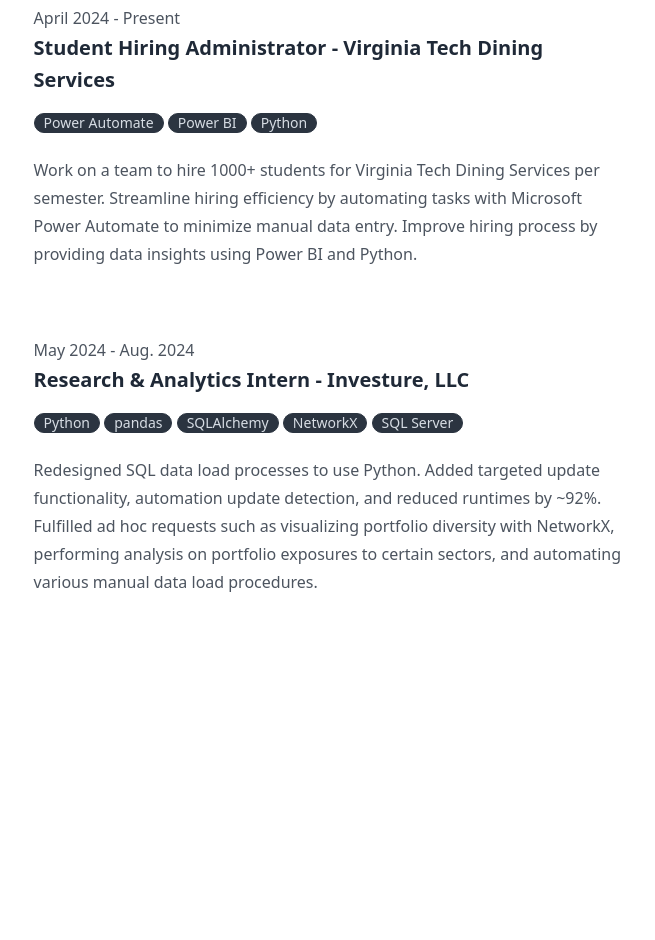
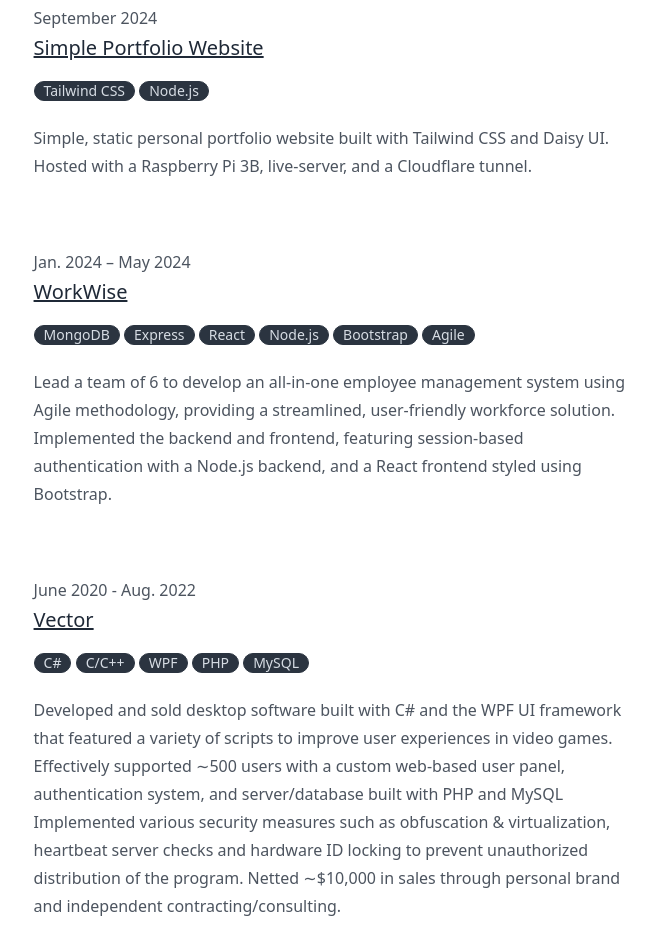
Before and after one commit to maxjschneider/minimal-portfolio, a website: page src/index.html in a window 1280 px wide. Shown: the part 1720-2660 px from the top of the page, without its empty margins (309-964 px from the left). Before the commit the page ends 2468 px from the top, so only its background shows below. Drawn offline with nearby package versions, Linux system fonts and the light colour scheme; files that its build step writes are made by us from their sources.

Commit message:
add icons

```diff
--- a/src/index.html
+++ b/src/index.html
@@ -3,7 +3,14 @@
 <head>
   <meta charset="UTF-8">
   <meta name="viewport" content="width=device-width, initial-scale=1.0">
+  <meta name="msapplication-TileColor" content="#da532c">
+  <meta name="theme-color" content="#ffffff">
+
   <link href="./styles.css" rel="stylesheet">
+  <link rel="apple-touch-icon" sizes="180x180" href="/apple-touch-icon.png">
+  <link rel="icon" type="image/png" sizes="32x32" href="/files/favicon-32x32.png">
+  <link rel="icon" type="image/png" sizes="16x16" href="/files/favicon-16x16.png">
+  <link rel="manifest" href="/files/site.webmanifest">
 </head>
 
 <body>
@@ -95,36 +102,53 @@
       <h2>Projects</h2>
 
 
-      <p class="mb-0">April 2024 - Present</p>
-      <h3 class="mt-0">Student Hiring Administrator - Virginia Tech Dining Services</h3>
+      <p class="mb-0">September 2024</p>
+      <h3 class="mt-0"><a href="https://github.com/maxjschneider/minimal-portfolio" target="_blank" class="link">Simple Portfolio Website</a></h3>
 
-      <span class="badge badge-neutral">Power Automate</span>
-      <span class="badge badge-neutral">Power BI</span>
-      <span class="badge badge-neutral">Python</span>
+      <span class="badge badge-neutral">Tailwind CSS</span>
+      <span class="badge badge-neutral">Node.js</span>
 
       <p>
-        Work on a team to hire 1000+ students for Virginia Tech Dining Services per semester.
-        Streamline hiring efficiency by automating tasks with Microsoft Power Automate to minimize manual data entry.
-        Improve hiring process by providing data insights using Power BI and Python.
+        Simple, static personal portfolio website built with Tailwind CSS and Daisy UI. Hosted with a Raspberry Pi 3B, live-server, and a Cloudflare tunnel.
       </p>
 
       <br />
 
-      <p class="mb-0">May 2024 - Aug. 2024</p>
-      <h3 class="mt-0">Research & Analytics Intern - Investure, LLC</h3>
+      <p class="mb-0">Jan. 2024 – May 2024</p>
+      <h3 class="mt-0"><a href="https://github.com/maxjschneider/workwise" target="_blank" class="link">WorkWise</a></h3>
 
-      <span class="badge badge-neutral">Python</span>
-      <span class="badge badge-neutral">pandas</span>
-      <span class="badge badge-neutral">SQLAlchemy</span>
-      <span class="badge badge-neutral">NetworkX</span>
-      <span class="badge badge-neutral">SQL Server</span>
+      <span class="badge badge-neutral">MongoDB</span>
+      <span class="badge badge-neutral">Express</span>
+      <span class="badge badge-neutral">React</span>
+      <span class="badge badge-neutral">Node.js</span>
+      <span class="badge badge-neutral">Bootstrap</span>
+      <span class="badge badge-neutral">Agile</span>
 
       <p>
-        Redesigned SQL data load processes to use Python.
-        Added targeted update functionality, automation update detection, and reduced runtimes by ~92%.
-        Fulfilled ad hoc requests such as visualizing portfolio diversity with NetworkX,
-        performing analysis on portfolio exposures to certain sectors, and automating various manual data load procedures.
+        Lead a team of 6 to develop an all-in-one employee management system using Agile methodology, providing a
+        streamlined, user-friendly workforce solution. Implemented the backend and frontend, featuring session-based authentication with a Node.js backend, and a React frontend styled using Bootstrap.
       </p>
+
+
+      <br />
+
+      <p class="mb-0">June 2020 - Aug. 2022</p>
+      <h3 class="mt-0"><a href="https://github.com/maxjschneider/vector" target="_blank" class="link">Vector</a></h3>
+
+      <span class="badge badge-neutral">C#</span>
+      <span class="badge badge-neutral">C/C++</span>
+      <span class="badge badge-neutral">WPF</span>
+      <span class="badge badge-neutral">PHP</span>
+      <span class="badge badge-neutral">MySQL</span>
+
+      <p>
+        Developed and sold desktop software built with C# and the WPF UI framework that featured a variety of scripts
+        to improve user experiences in video games.
+        Effectively supported ∼500 users with a custom web-based user panel, authentication system, and server/database built with PHP and MySQL
+        Implemented various security measures such as obfuscation & virtualization, heartbeat server checks and hardware ID locking to prevent unauthorized distribution of the program.
+        Netted ∼$10,000 in sales through personal brand and independent contracting/consulting.
+      </p>
+
     </article>
   </div>
 
```
Also changed, not shown: src/files/apple-touch-icon.png (added), src/files/favicon-16x16.png (added), src/files/favicon-32x32.png (added), src/files/favicon.ico (added), src/files/site.webmanifest (added).
